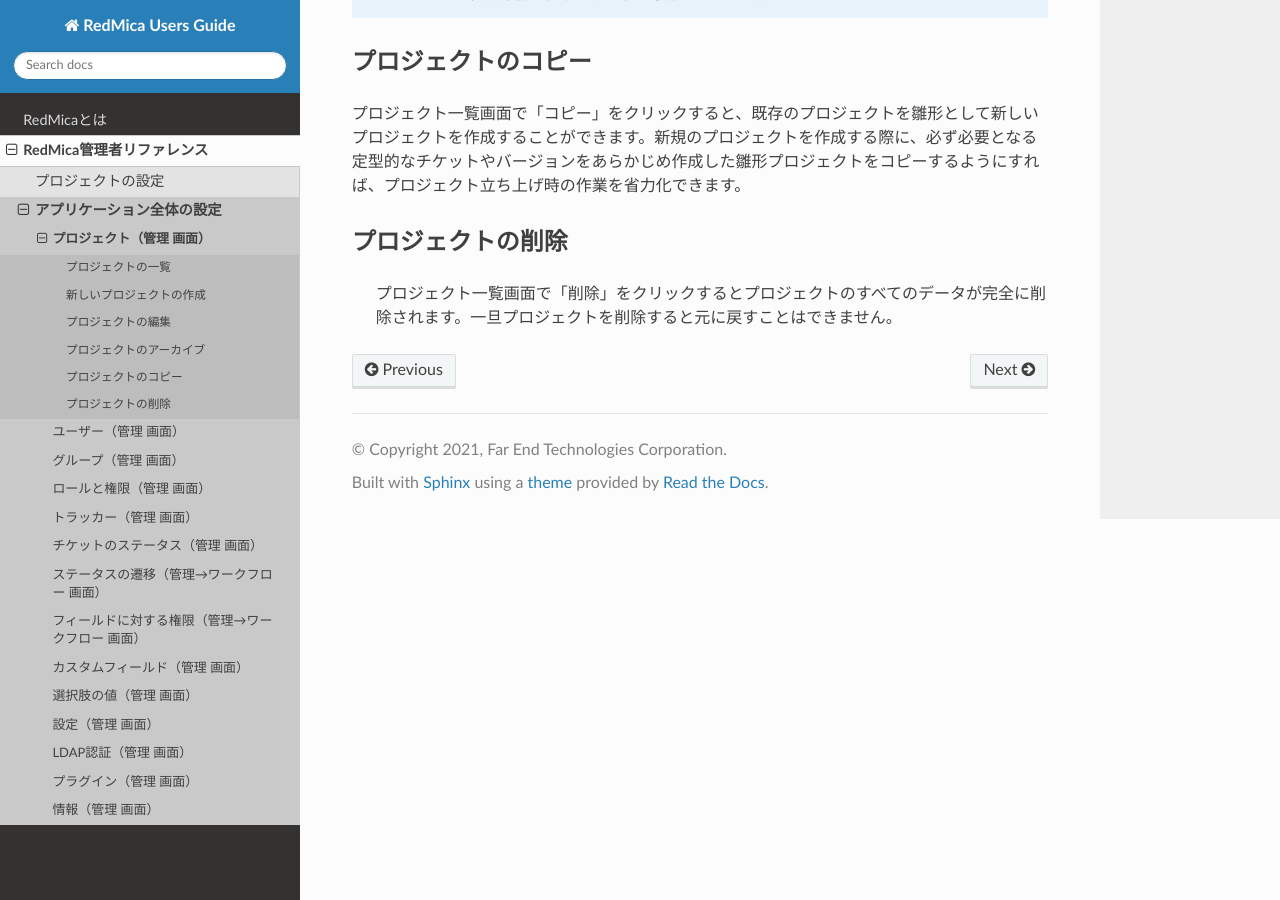
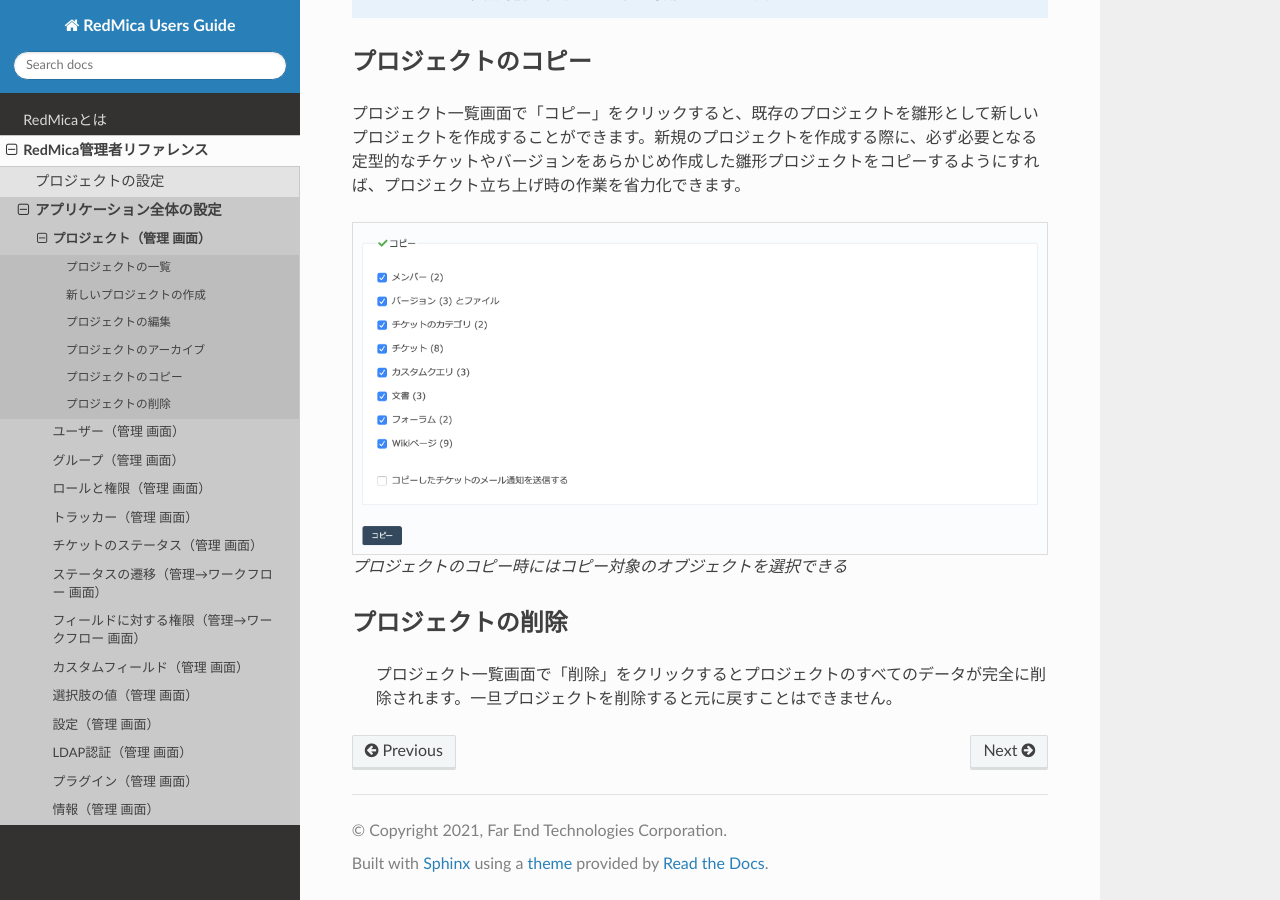
Before and after one commit to redmica/redmica-guide-ja, a Sphinx documentation site: the page built from source/reference/admin/projects.rst, in a window 1280 px wide and 900 px high, scrolled down 3552 px. Built offline with Sphinx 7.4.7 and the Read the Docs theme 2.0.0, drawn with Linux system fonts in a browser that asks for light colours.

Commit message:
プロジェクトのコピーのスクリーンショット追加

```diff
--- a/source/reference/admin/projects.rst
+++ b/source/reference/admin/projects.rst
@@ -108,6 +108,9 @@
 
 プロジェクト一覧画面で「コピー」をクリックすると、既存のプロジェクトを雛形として新しいプロジェクトを作成することができます。新規のプロジェクトを作成する際に、必ず必要となる定型的なチケットやバージョンをあらかじめ作成した雛形プロジェクトをコピーするようにすれば、プロジェクト立ち上げ時の作業を省力化できます。
 
+.. figure:: ../images/projects-copy.png
+
+    プロジェクトのコピー時にはコピー対象のオブジェクトを選択できる
 
 プロジェクトの削除
 ********************
```
Also changed, not shown: source/reference/images/projects-copy.png (added).
